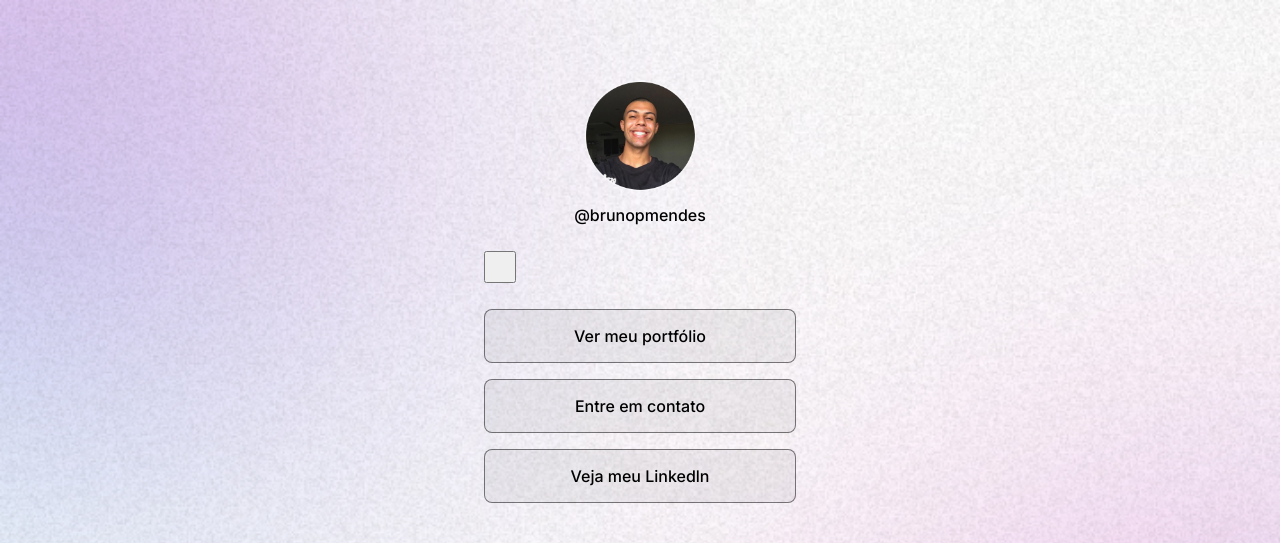
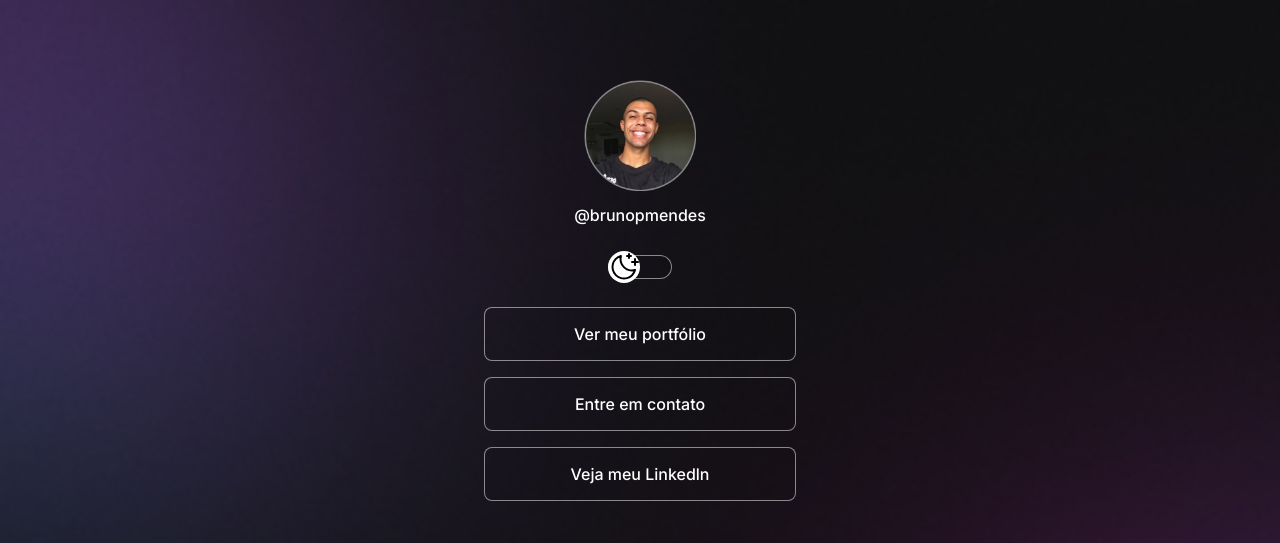
Before and after one commit to brunopmendes/dev-links, a plain HTML site: page index.html in a window 1280 px wide. Shown: the top 543 px of the page. Drawn offline with nearby package versions, Linux system fonts and the light colour scheme.

Commit message:
feat(index.html): adicionando botao switch dark mode e light mode

```diff
--- a/index.html
+++ b/index.html
@@ -1,5 +1,5 @@
 <!DOCTYPE html>
-<html lang="pt-br" class="light">
+<html lang="pt-br" class="">
   <head>
     <link rel="preconnect" href="https://fonts.googleapis.com" />
     <link rel="preconnect" href="https://fonts.gstatic.com" crossorigin />
@@ -22,7 +22,7 @@
 
       <div id="switch">
         <button></button>
-        <span> </span>
+        <span></span>
       </div>
       <ul>
         <li>
--- a/style.css
+++ b/style.css
@@ -11,6 +11,7 @@
   --surface-color: rgba(0, 0, 0, 0.02);
   --surface-color-hover: rgba(255, 255, 255, 0.05);
   --highlight-color: rgba(255, 255, 255, 0.2);
+  --switch-bg-url: url(assets/moon-stars.svg);
 }
 
 .light {
@@ -20,6 +21,7 @@
   --surface-color: rgba(0, 0, 0, 0.05);
   --surface-color-hover: rgba(255, 255, 255, 0.05);
   --highlight-color: rgba(0, 0, 0, 0.1);
+  --switch-bg-url: url(assets/sun.svg);
 }
 
 body {
@@ -54,9 +56,41 @@ body * {
 }
 
 /* switch */
+#switch {
+  position: relative;
+  width: 64px;
+
+  margin: 4px auto;
+}
+
 #switch button {
   width: 32px;
   height: 32px;
+  background: white var(--switch-bg-url) no-repeat center/cover;
+  border: 0;
+  border-radius: 50%;
+
+  position: absolute;
+  top: 50%;
+  left: 0;
+  z-index: 1;
+  transform: translateY(-50%);
+}
+
+.light #switch button {
+  right: 0;
+  left: initial;
+}
+
+#switch span {
+  display: block;
+  width: 64px;
+  height: 24px;
+  background: var(--surface-color);
+  border: 1px solid var(--stroke-color);
+  backdrop-filter: blur(4px);
+  -webkit-backdrop-filter: blur(4px);
+  border-radius: 9999px;
 }
 
 /* links */
```
